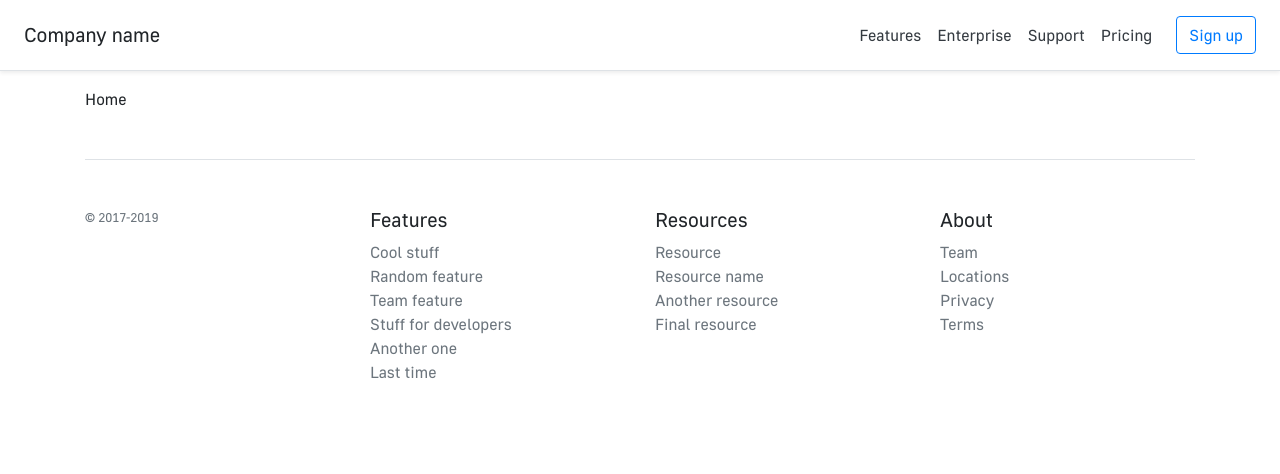
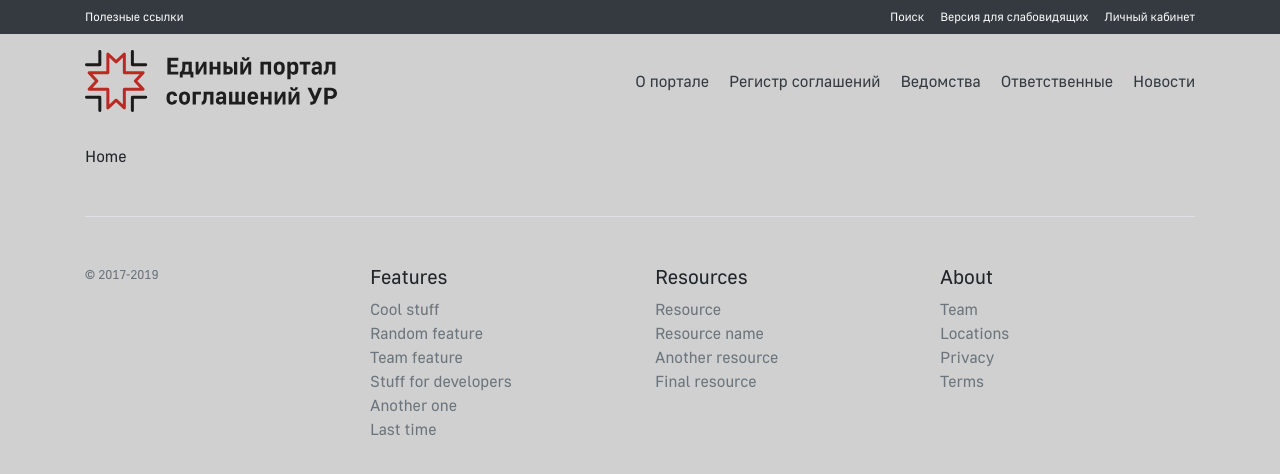
Before and after one commit to evgen3-die/komanda-ur-webapp, a Vue app: page / in a window 1280 px wide. Shown: the top 474 px of the page. Built offline with nearby package versions, Linux system fonts and the light colour scheme.

Commit message:
добавлен хедер

```diff
--- a/src/App.vue
+++ b/src/App.vue
@@ -1,5 +1,5 @@
 <template>
-  <div id="app">
+  <div>
     <app-header />
     <b-container>
       <router-view />
--- /dev/null
+++ b/src/components/AppMenu.vue
@@ -0,0 +1,23 @@
+<template>
+  <nav class="my-2 my-md-0">
+    <router-link
+      v-for="(item, i) in list"
+      :key="i"
+      class="p-2 text-dark"
+      :to="item.to"
+    >
+      {{ item.name }}
+    </router-link>
+  </nav>
+</template>
+
+<script>
+export default {
+  props: {
+    list: {
+      type: Array,
+      default: () => []
+    }
+  }
+}
+</script>
--- a/src/components/index.js
+++ b/src/components/index.js
@@ -1 +1,2 @@
 export { default as PageTitle } from './PageTitle'
+export { default as AppMenu } from './AppMenu'
--- a/src/modules/AppHeader.vue
+++ b/src/modules/AppHeader.vue
@@ -1,29 +1,37 @@
 <template>
-  <div class="d-flex flex-column flex-md-row align-items-center p-3 px-md-4 mb-3 bg-white border-bottom shadow-sm">
-    <h5 class="my-0 mr-md-auto font-weight-normal">
-      Company name
-    </h5>
-    <nav class="my-2 my-md-0 mr-md-3">
-      <a
-        class="p-2 text-dark"
-        href="#"
-      >Features</a>
-      <a
-        class="p-2 text-dark"
-        href="#"
-      >Enterprise</a>
-      <a
-        class="p-2 text-dark"
-        href="#"
-      >Support</a>
-      <a
-        class="p-2 text-dark"
-        href="#"
-      >Pricing</a>
-    </nav>
-    <a
-      class="btn btn-outline-primary"
-      href="#"
-    >Sign up</a>
-  </div>
+  <header>
+    <app-navbar />
+    <b-container>
+      <div class="d-flex flex-column flex-md-row align-items-center py-3 mb-3">
+        <router-link
+          to="/"
+          class="my-0 mr-md-auto font-weight-normal"
+        >
+          <img
+            src="@/assets/images/logo.svg"
+            alt=""
+          >
+        </router-link>
+        <app-menu
+          class="mr-n2"
+          :list="menu"
+        />
+      </div>
+    </b-container>
+  </header>
 </template>
+
+<script>
+import { mapGetters } from 'vuex'
+import { AppMenu } from '@/components'
+import AppNavbar from '@/modules/AppNavbar'
+
+export default {
+  components: { AppMenu, AppNavbar },
+  computed: {
+    ...mapGetters([
+      'menu'
+    ])
+  }
+}
+</script>
--- /dev/null
+++ b/src/modules/AppNavbar.vue
@@ -0,0 +1,36 @@
+<template>
+  <nav class="navbar navbar-dark bg-dark p-0">
+    <b-container class="flex-md-nowrap">
+      <router-link
+        class="p-2 text-light mr-md-auto ml-n2"
+        to="/"
+      >
+        Полезные ссылки
+      </router-link>
+      <router-link
+        class="p-2 text-light"
+        to="/"
+      >
+        Поиск
+      </router-link>
+      <router-link
+        class="p-2 text-light"
+        to="/"
+      >
+        Версия для слабовидящих
+      </router-link>
+      <router-link
+        class="p-2 text-light mr-n2"
+        to="/"
+      >
+        Личный кабинет
+      </router-link>
+    </b-container>
+  </nav>
+</template>
+
+<style lang="scss">
+.navbar {
+  font-size: .75em;
+}
+</style>
--- a/src/store.js
+++ b/src/store.js
@@ -3,14 +3,31 @@ import Vuex from 'vuex'
 
 Vue.use(Vuex)
 
+const MENU = [
+  {
+    name: 'О портале',
+    to: ''
+  },
+  {
+    name: 'Регистр соглашений',
+    to: ''
+  },
+  {
+    name: 'Ведомства',
+    to: ''
+  },
+  {
+    name: 'Ответственные',
+    to: ''
+  },
+  {
+    name: 'Новости',
+    to: ''
+  }
+]
+
 export default new Vuex.Store({
-  state: {
-
-  },
-  mutations: {
-
-  },
-  actions: {
-
+  getters: {
+    menu: () => MENU
   }
 })
--- a/src/styles/main.scss
+++ b/src/styles/main.scss
@@ -1,6 +1,7 @@
 @import 'fonts';
 
 $font-family-sans-serif: 'GOST UI 2', sans-serif;
+$body-bg: #d0d0d0;
 
 @import '~bootstrap/scss/bootstrap';
 @import '~bootstrap-vue/src/index.scss';
```
Also changed, not shown: src/assets/images/logo.svg (added).
